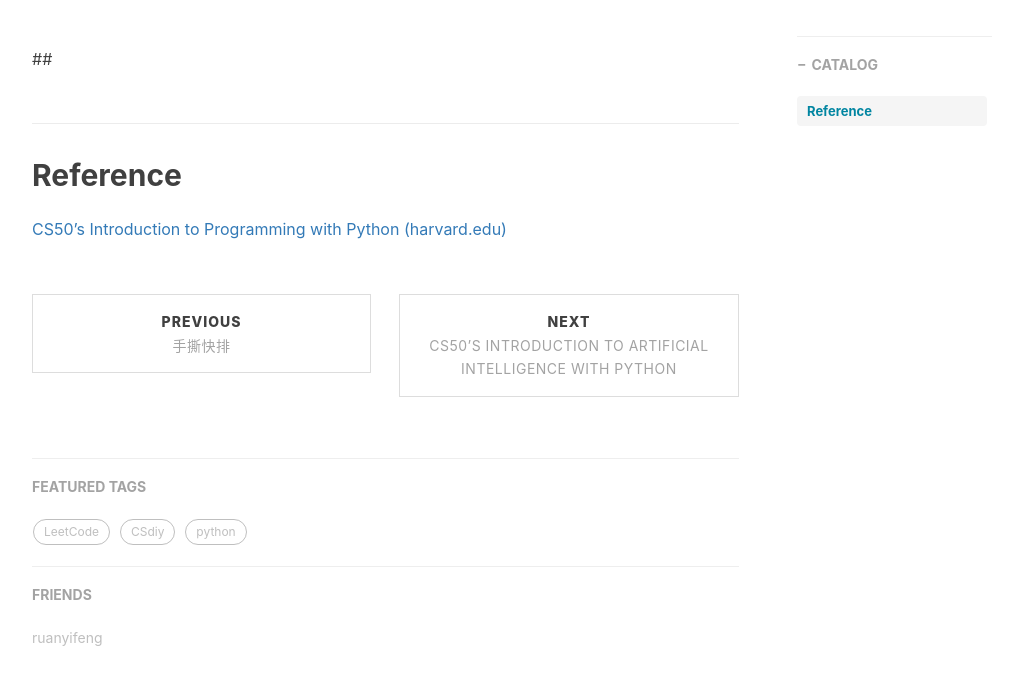
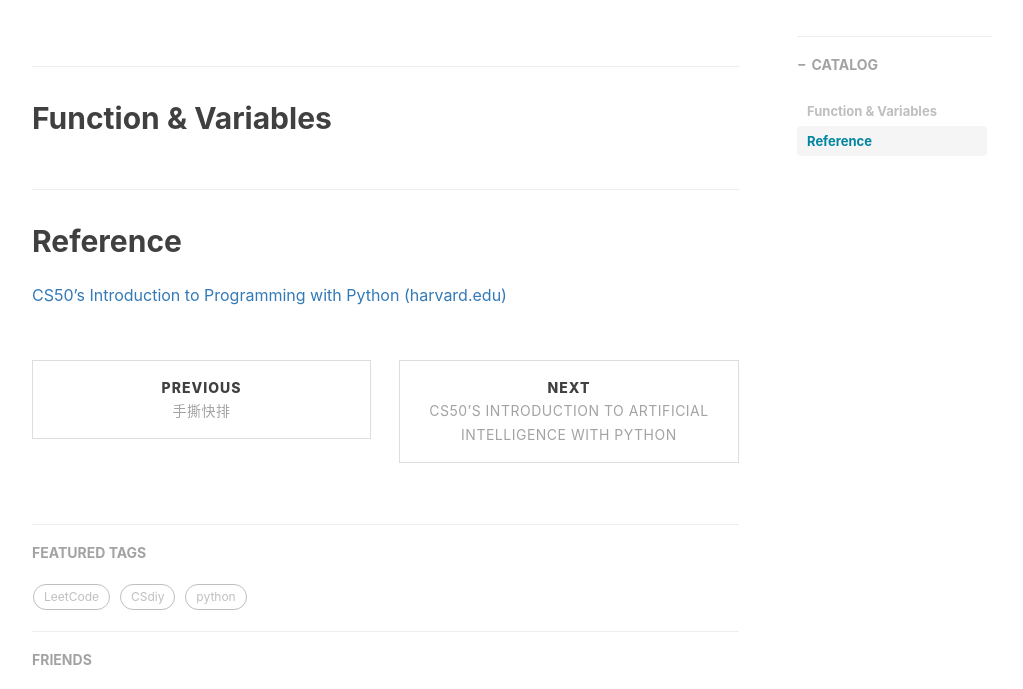
Before and after one commit to Lhrek/Lhrek.github.io, a Jekyll site: the page built from _posts/2024-4-2-CS50P.md, in a window 1280 px wide and 900 px high, scrolled down 316 px, cut to the strip 211-900 px from the top of the window. Shown: the whole strip, without its empty margins (233-1256 px from the left). Built offline with Jekyll 4.4.1, drawn with Linux system fonts in a browser that asks for light colours; nearby versions of some CDN libraries; comment, search, counter and statistics services are not loaded.

Commit message:
mac commit

```diff
--- a/_posts/2024-4-2-CS50P.md
+++ b/_posts/2024-4-2-CS50P.md
@@ -14,7 +14,9 @@
 
 
 
-##
+## Function & Variables
+
+
 
 
 
```
